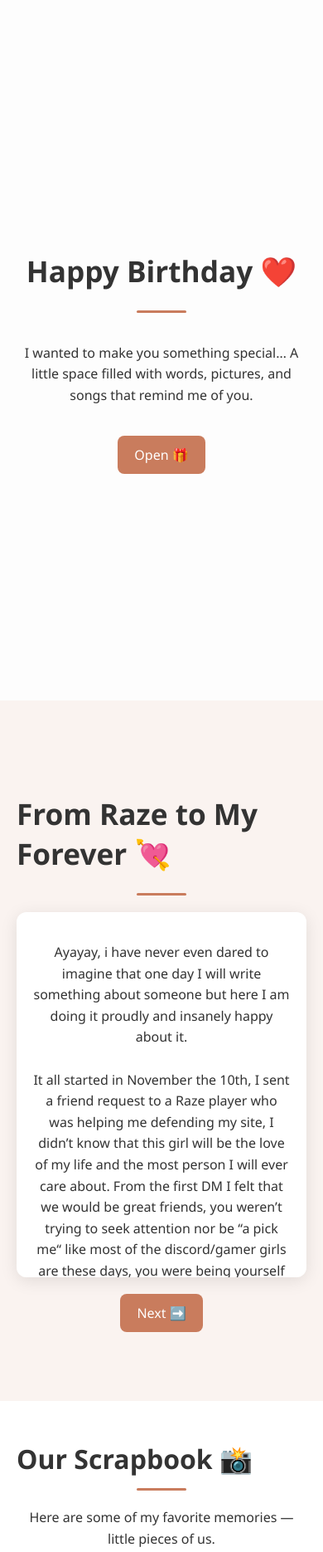
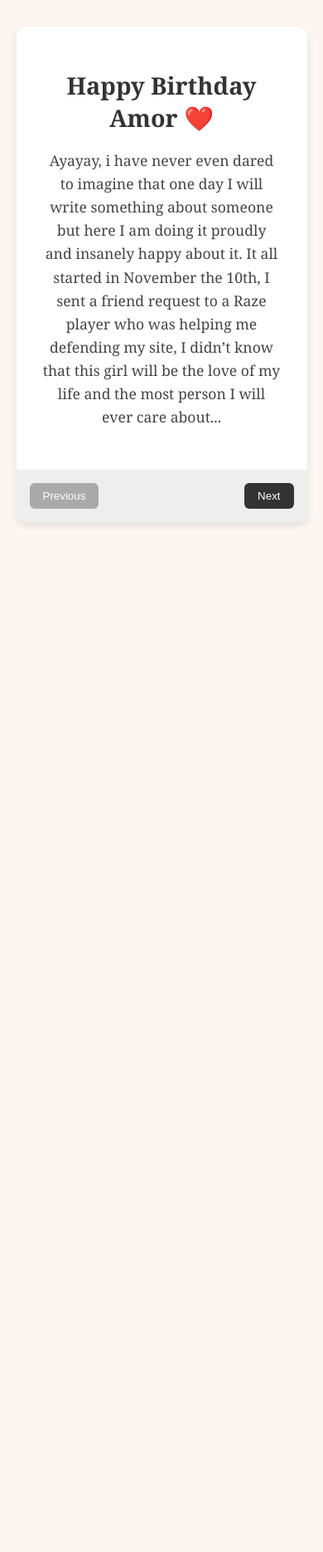
Before and after one commit to Aiphaa/birthday-book, a plain HTML site: page index.html in a window 390 px wide. Shown: the top 1870 px of the page at 83% size. After the commit the page ends 844 px from the top, so only its background shows below. Drawn offline with Linux system fonts and the light colour scheme.

Commit message:
Update index.html

```diff
--- a/index.html
+++ b/index.html
@@ -2,208 +2,141 @@
 <html lang="en">
 <head>
   <meta charset="UTF-8">
-  <title>For You ❤️</title>
-  <meta name="viewport" content="width=device-width, initial-scale=1.0">
+  <title>Birthday Scrapbook</title>
   <style>
-    /* General page layout */
-    body, html {
+    body {
+      font-family: "Georgia", serif;
+      background: #fdf6f0;
       margin: 0;
       padding: 0;
-      font-family: 'Segoe UI', sans-serif;
-      background: #fdfdfd;
+    }
+    .book {
+      width: 90%;
+      max-width: 800px;
+      margin: 2rem auto;
+      background: #fff;
+      box-shadow: 0 4px 10px rgba(0,0,0,0.1);
+      border-radius: 12px;
+      overflow: hidden;
+    }
+    .page {
+      display: none;
+      padding: 2rem;
+      text-align: center;
+    }
+    .page.active {
+      display: block;
+    }
+    h1 {
+      font-size: 1.8rem;
+      margin-bottom: 1rem;
       color: #333;
     }
-
-    .page {
-      min-height: 100vh;
+    p {
+      line-height: 1.6;
+      font-size: 1.1rem;
+      color: #444;
+    }
+    .navigation {
       display: flex;
-      flex-direction: column;
-      justify-content: center;
-      align-items: center;
-      padding: 40px 20px;
-      box-sizing: border-box;
+      justify-content: space-between;
+      padding: 1rem;
+      background: #eee;
     }
-
-    h1 {
-      font-size: 2.2rem;
-      margin-bottom: 10px;
+    .navigation button {
+      padding: 0.5rem 1rem;
+      border: none;
+      background: #333;
+      color: #fff;
+      border-radius: 6px;
+      cursor: pointer;
     }
-
-    p {
-      font-size: 1rem;
-      max-width: 700px;
-      line-height: 1.6;
-      text-align: center;
+    .navigation button:disabled {
+      background: #aaa;
+      cursor: not-allowed;
     }
-
-    .divider {
-      width: 60px;
-      height: 3px;
-      background: #c97c5d;
-      margin: 14px auto 20px;
-      border-radius: 2px;
-    }
-
-    .button {
-      display: inline-block;
-      margin-top: 20px;
-      padding: 12px 20px;
-      background: #c97c5d;
-      color: #fff;
-      text-decoration: none;
-      border-radius: 8px;
-      transition: background 0.3s;
-    }
-
-    .button:hover {
-      background: #a65d40;
-    }
-
-    /* Scrapbook page override */
-    .scrapbook-page {
-      display: block; /* override flex from .page */
-      padding: 48px 20px;
-      background: #fff;
-      color: #333;
-    }
-
-    .scrapbook-page h1 { font-size: 2rem; margin: 0 0 12px; }
-    .scrapbook-page .divider { width: 60px; height: 3px; background: #c97c5d; margin: 14px auto 20px; border-radius: 2px; }
-
-    .photo-grid {
+    .gallery {
       display: grid;
       grid-template-columns: repeat(3, 1fr);
-      gap: 16px;
-      max-width: 960px;
-      margin: 18px auto;
-      align-items: stretch;
+      gap: 10px;
     }
-
-    .photo-item {
-      border-radius: 12px;
-      overflow: hidden;
-      background: #f8f8f8;
-      box-shadow: 0 6px 18px rgba(0,0,0,0.06);
+    .gallery img {
+      width: 100%;
+      height: auto;
+      border-radius: 8px;
+      box-shadow: 0 2px 6px rgba(0,0,0,0.1);
     }
-
-    .photo-item img {
+    iframe {
       width: 100%;
-      height: 220px;
-      object-fit: cover;
-      display: block;
-    }
-
-    @media (max-width: 900px) {
-      .photo-grid { grid-template-columns: repeat(2, 1fr); }
-      .photo-item img { height: 200px; }
-    }
-    @media (max-width: 600px) {
-      .photo-grid { grid-template-columns: 1fr; }
-      .photo-item img { height: 260px; }
+      height: 400px;
+      border-radius: 8px;
+      border: none;
     }
   </style>
 </head>
 <body>
-
-  <!-- Intro Page -->
-  <section id="intro" class="page">
-    <h1>Happy Birthday ❤️</h1>
-    <div class="divider"></div>
-    <p>
-      I wanted to make you something special…
-      A little space filled with words, pictures, and songs that remind me of you.
-    </p>
-    <a href="#paragraph" class="button">Open 🎁</a>
-  </section>
-
-  <!-- Paragraph Page -->
-  <section id="paragraph" class="page" style="background:#faf3f0;">
-    <h1>From Raze to My Forever 💘</h1>
-    <div class="divider"></div>
-
-    <!-- Scrollable letter box -->
-    <div style="
-      max-width: 800px;
-      max-height: 400px;
-      overflow-y: auto;
-      padding: 20px;
-      background: #fff;
-      border-radius: 12px;
-      box-shadow: 0 4px 20px rgba(0,0,0,0.1);
-      text-align: left;
-      line-height: 1.6;
-    ">
+  <div class="book">
+    <!-- Page 1 -->
+    <div class="page active">
+      <h1>Happy Birthday Amor ❤️</h1>
       <p>
-        Ayayay, i have never even dared to imagine that one day I will write something about someone
-        but here I am doing it proudly and insanely happy about it.<br><br>
-
-        It all started in November the 10th, I sent a friend request to a Raze player who was helping me
-        defending my site, I didn’t know that this girl will be the love of my life and the most person
-        I will ever care about. From the first DM I felt that we would be great friends, you weren’t trying
-        to seek attention nor be “a pick me“ like most of the discord/gamer girls are these days, you were
-        being yourself and talking to me like we know each other for a long time, and somehow, I found myself
-        doing the same after I saw the Ismail in you.<br><br>
-
-        I did feel the sadness you were going through back then and it made me have the urge to help you to
-        get out of that and make you enjoy life a bit more, though I have to admit that I didn’t care about
-        your feelings that much because I did treat you like a “homie”, and that caused us a lot of problems
-        at first because we were very different in how we see things; you were an emotional soul and I was just
-        a selfish heartless guy who took everything as a joke and couldn’t care less about how my friends feel
-        as long as I am having fun and happy with my life.<br><br>
-
-        The obvious next step here was us to stop being friends because we just couldn’t match in these things,
-        but guess what happened; you didn’t give up on the friendship and you showed me how much you cared and
-        how much you were attached to me, and that made me realize that despite me being selfish I also wouldn’t
-        give up on what we had. And that’s when I decided to change and start acknowledging your feelings more
-        in order to not hurt you anymore.<br><br>
-
-        You made me a better person Martina, because of you, I am not that old heartless version of me anymore,
-        You have no idea how much I appreciate that and how much I am willing to do for you just to see you happy
-        in your life not needing anything from anyone anymore.<br><br>
-
-        You are the best thing that ever happened to me and I could never afford to lose you, so deal with it and
-        accept the fact that you will be with me for the rest of your life and that nothing can break us apart.<br><br>
-
-        So, I say this proudly, I love you Martina Ćavar, and I want the whole world to know that you are the best girl
-        ever existed and that I won in life by having you.<br><br>
-
-        Happy birthday amoririiiiiiiiii ❤️
+        Ayayay, i have never even dared to imagine that one day I will write something about someone but here I am doing it proudly and insanely happy about it.
+        It all started in November the 10th, I sent a friend request to a Raze player who was helping me defending my site, I didn’t know that this girl will be the love of my life and the most person I will ever care about...
       </p>
     </div>
 
-    <a href="#scrapbook" class="button">Next ➡️</a>
-  </section>
-
-  <!-- Scrapbook Page -->
-  <section id="scrapbook" class="page scrapbook-page">
-    <h1>Our Scrapbook 📸</h1>
-    <div class="divider"></div>
-    <p>Here are some of my favorite memories — little pieces of us.</p>
-
-    <div class="photo-grid">
-      <div class="photo-item"><img src="photo1.jpg" alt="Memory 1"></div>
-      <div class="photo-item"><img src="photo2.jpg" alt="Memory 2"></div>
-      <div class="photo-item"><img src="photo3.jpg" alt="Memory 3"></div>
-      <div class="photo-item"><img src="photo4.jpg" alt="Memory 4"></div>
-      <div class="photo-item"><img src="photo5.jpg" alt="Memory 5"></div>
-      <div class="photo-item"><img src="photo6.jpg" alt="Memory 6"></div>
-      <div class="photo-item"><img src="photo7.jpg" alt="Memory 7"></div>
+    <!-- Scrapbook -->
+    <div class="page">
+      <h1>Our Scrapbook</h1>
+      <div class="gallery">
+        <img src="images/pic1.jpg" alt="Memory 1">
+        <img src="images/pic2.jpg" alt="Memory 2">
+        <img src="images/pic3.jpg" alt="Memory 3">
+        <img src="images/pic4.jpg" alt="Memory 4">
+        <img src="images/pic5.jpg" alt="Memory 5">
+        <img src="images/pic6.jpg" alt="Memory 6">
+        <img src="images/pic7.jpg" alt="Memory 7">
+      </div>
     </div>
 
-    <a href="#playlist" class="button">Next ➡️</a>
-  </section>
+    <!-- Playlist -->
+    <div class="page">
+      <h1>Our Playlist</h1>
+      <p>These songs remind me of us 💕</p>
+      <iframe src="https://open.spotify.com/embed/playlist/your-playlist-id" allowtransparency="true" allow="encrypted-media"></iframe>
+    </div>
 
-  <!-- Playlist Page -->
-  <section id="playlist" class="page" style="background:#f0f7fa;">
-    <h1>Our Playlist 🎶</h1>
-    <div class="divider"></div>
-    <p>
-      I put together a playlist just for you — songs that make me think of us,
-      and the little moments we’ve shared.
-    </p>
-    <iframe style="border-radius:12px" src="https://open.spotify.com/embed/playlist/YOUR_PLAYLIST_ID" width="300" height="380" frameborder="0" allowtransparency="true" allow="encrypted-media"></iframe>
-    <a href="#intro" class="button">Back to Start 🔄</a>
-  </section>
+    <div class="navigation">
+      <button id="prev">Previous</button>
+      <button id="next">Next</button>
+    </div>
+  </div>
 
+  <script>
+    const pages = document.querySelectorAll('.page');
+    let current = 0;
+
+    function showPage(index) {
+      pages.forEach((p, i) => p.classList.toggle('active', i === index));
+      document.getElementById('prev').disabled = index === 0;
+      document.getElementById('next').disabled = index === pages.length - 1;
+    }
+
+    document.getElementById('prev').addEventListener('click', () => {
+      if (current > 0) {
+        current--;
+        showPage(current);
+      }
+    });
+
+    document.getElementById('next').addEventListener('click', () => {
+      if (current < pages.length - 1) {
+        current++;
+        showPage(current);
+      }
+    });
+
+    showPage(current);
+  </script>
 </body>
 </html>
```
